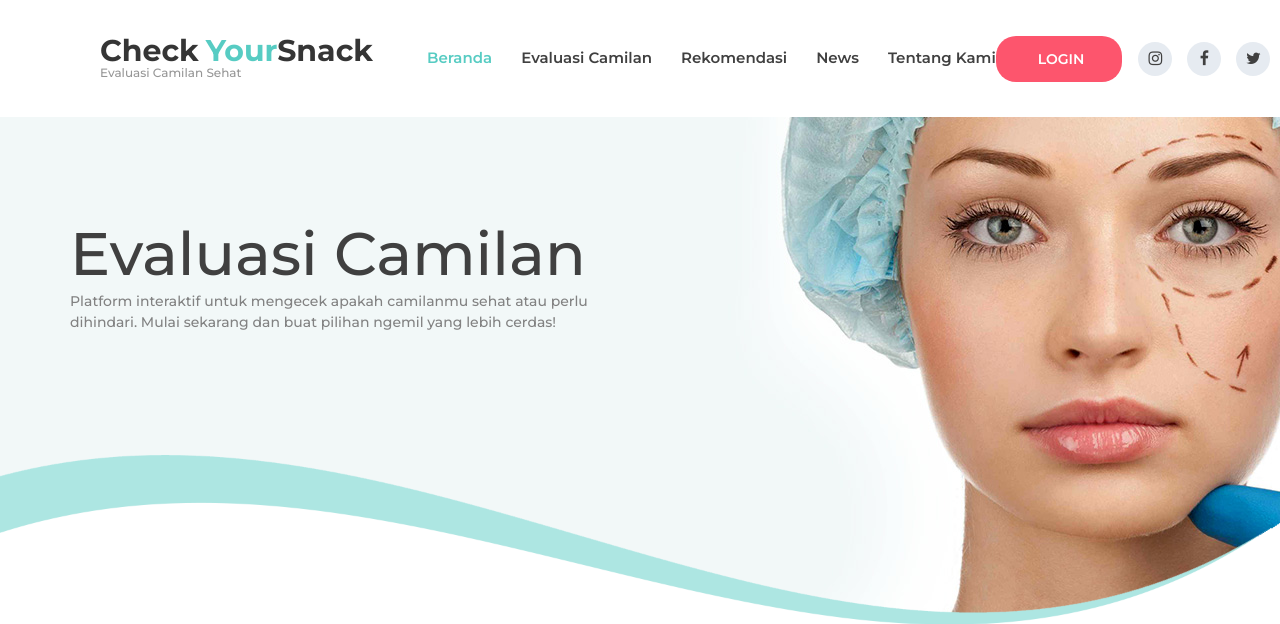
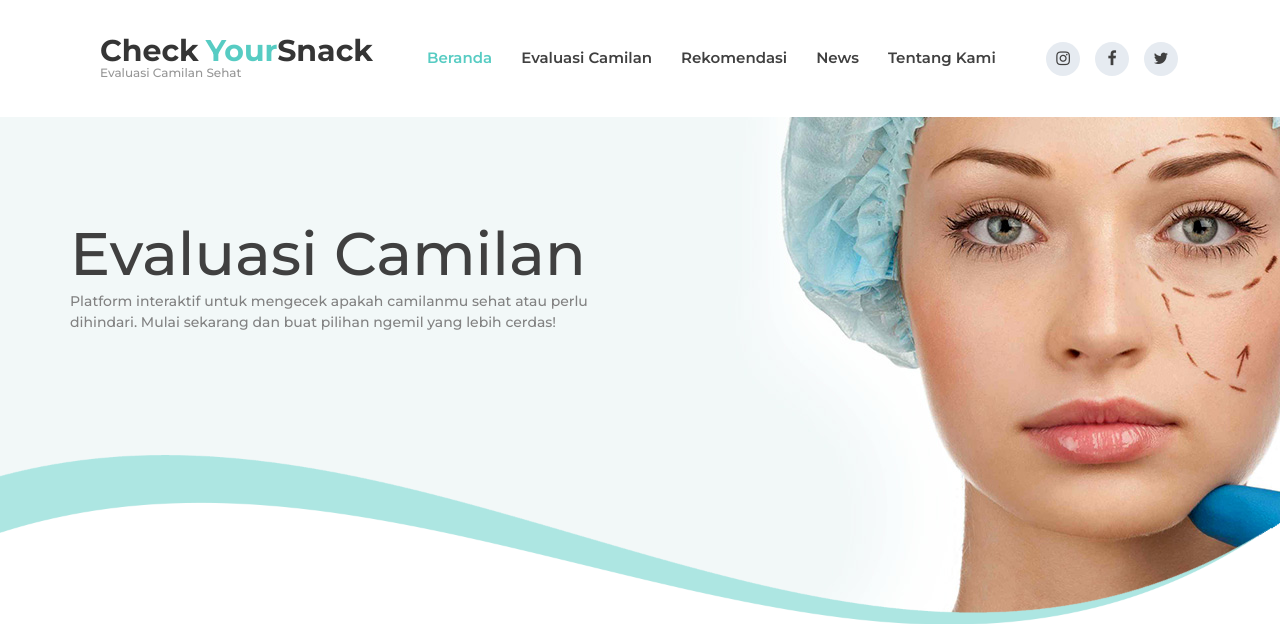
Before and after one commit to Putri011103/scan_my_snack-main, a PHP site: page / in a window 1280 px wide. Shown: the top 624 px of the page. Run offline with PHP 8.4, Linux system fonts and the light colour scheme; data that the repository does not hold is empty.

Commit message:
hapus login

```diff
--- a/about.php
+++ b/about.php
@@ -106,7 +106,6 @@ $result = $conn->query("SELECT * FROM snacks ORDER BY created_at DESC");
 
 
 				<!-- Login Button -->
-				<div class="button button_1 header_button"><a href="#">Login</a></div>
 
 				<!-- Header Social -->
 				<div class="social header_social">
--- a/blog.php
+++ b/blog.php
@@ -276,7 +276,6 @@
 				<div class="work_hours">Mo - Sat: 8:00am - 9:00pm</div>
 
 				<!-- Login Button -->
-				<div class="button button_1 header_button"><a href="#">Login</a></div>
 
 				<!-- Header Social -->
 				<div class="social header_social">
--- a/contact.php
+++ b/contact.php
@@ -334,7 +334,6 @@
 
 
 				<!-- Login Button -->
-				<div class="button button_1 header_button"><a href="#">Login</a></div>
 
 				<!-- Header Social -->
 				<div class="social header_social">
--- a/elements.php
+++ b/elements.php
@@ -47,7 +47,6 @@
 				<div class="header_phone">+34 586 778 8892</div>
 
 				<!-- Login Button -->
-				<div class="button button_1 header_button"><a href="#">Login</a></div>
 
 				<!-- Header Social -->
 				<div class="social header_social">
--- a/index.php
+++ b/index.php
@@ -109,7 +109,6 @@ function tampilkanHistory($conn) {
 
             <div class="header_extra d-flex flex-row align-items-center justify-content-end ml-auto">
                 <div class="work_hours">Mo - Sat: 8:00am - 9:00pm</div>
-                <div class="button button_1 header_button"><a href="#">Login</a></div>
                 <div class="social header_social">
                     <ul class="d-flex flex-row align-items-center justify-content-start">
                         <li><a href="#"><i class="fa fa-instagram" aria-hidden="true"></i></a></li>
--- a/services.php
+++ b/services.php
@@ -159,7 +159,6 @@
 				<div class="work_hours">Mo - Sat: 8:00am - 9:00pm</div>
 
 				<!-- Login Button -->
-				<div class="button button_1 header_button"><a href="#">Login</a></div>
 
 				<!-- Header Social -->
 				<div class="social header_social">
```
